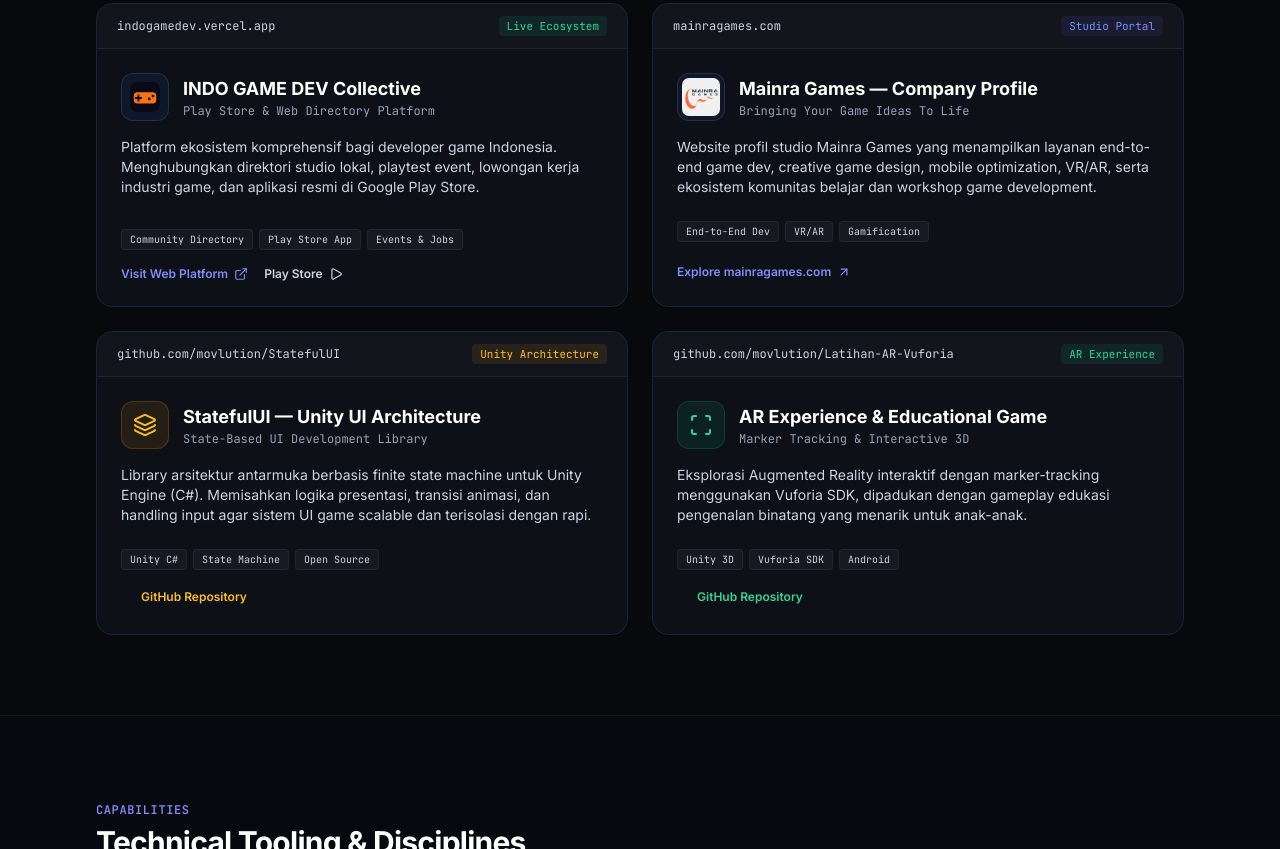
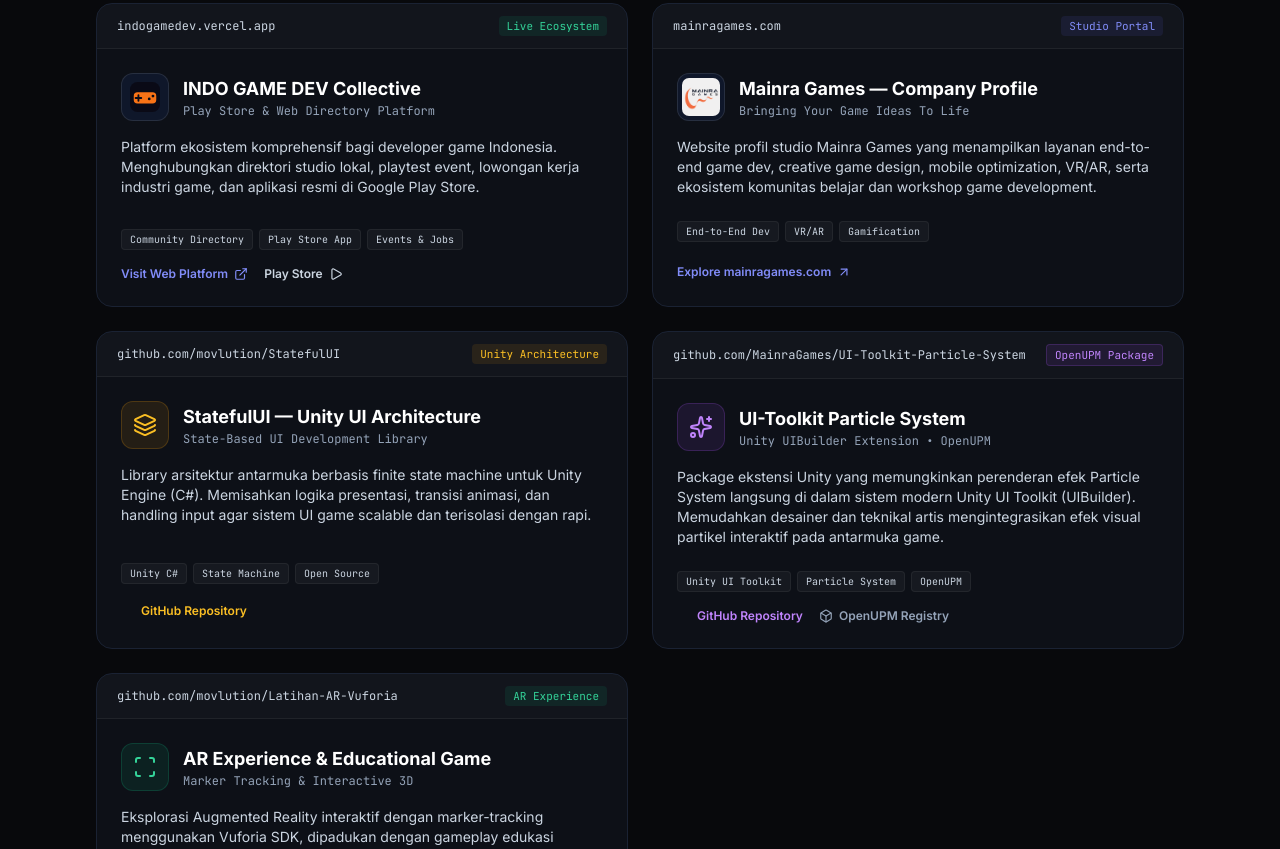
Before and after one commit to movlution/movlution.github.io, a plain HTML site: page index.html in a window 1280 px wide. Shown: the part 1412-2261 px from the top of the page. Drawn offline with nearby package versions, Linux system fonts and the light colour scheme.

Commit message:
feat(portfolio): add UI-Toolkit-Particle-System OpenUPM package to GameDev tooling showcase

```diff
--- a/index.html
+++ b/index.html
@@ -256,7 +256,7 @@
 
         <!-- Interactive Category Switcher (JavaScript controlled) -->
         <div class="flex items-center gap-1.5 p-1 bg-white/[0.03] border border-white/[0.06] rounded-xl self-start md:self-auto text-xs font-mono">
-          <button class="tab-btn active px-3 py-1.5 rounded-lg text-slate-300 hover:text-white transition" data-filter="all">All (5)</button>
+          <button class="tab-btn active px-3 py-1.5 rounded-lg text-slate-300 hover:text-white transition" data-filter="all">All (6)</button>
           <button class="tab-btn px-3 py-1.5 rounded-lg text-slate-400 hover:text-white transition" data-filter="published">Published</button>
           <button class="tab-btn px-3 py-1.5 rounded-lg text-slate-400 hover:text-white transition" data-filter="tooling">Engine & Tools</button>
         </div>
@@ -450,7 +450,48 @@
           </div>
         </div>
 
-        <!-- 5. Vuforia AR & Educational Game -->
+        <!-- 5. UI-Toolkit Particle System -->
+        <div class="raycast-card flex flex-col justify-between" data-category="tooling">
+          <div>
+            <div class="px-5 py-3 border-b border-white/[0.06] bg-white/[0.02] flex items-center justify-between text-xs text-slate-400">
+              <span class="font-mono text-slate-300">github.com/MainraGames/UI-Toolkit-Particle-System</span>
+              <span class="text-[11px] font-mono text-purple-400 bg-purple-500/10 px-2 py-0.5 rounded border border-purple-500/20">OpenUPM Package</span>
+            </div>
+            <div class="p-6">
+              <div class="flex items-center gap-3.5 mb-4">
+                <div class="w-12 h-12 rounded-xl bg-purple-500/10 border border-purple-500/20 flex items-center justify-center text-purple-400">
+                  <i data-lucide="sparkles" class="w-6 h-6"></i>
+                </div>
+                <div>
+                  <h3 class="text-lg font-bold text-white">UI-Toolkit Particle System</h3>
+                  <p class="text-xs text-slate-400 font-mono">Unity UIBuilder Extension • OpenUPM</p>
+                </div>
+              </div>
+              <p class="text-xs sm:text-sm text-slate-300 leading-relaxed">
+                Package ekstensi Unity yang memungkinkan perenderan efek Particle System langsung di dalam sistem modern Unity UI Toolkit (UIBuilder). Memudahkan desainer dan teknikal artis mengintegrasikan efek visual partikel interaktif pada antarmuka game.
+              </p>
+            </div>
+          </div>
+          <div class="p-6 pt-0">
+            <div class="flex flex-wrap gap-1.5 mb-4">
+              <span class="text-[10px] font-mono px-2 py-0.5 rounded bg-white/[0.04] text-slate-300 border border-white/[0.06]">Unity UI Toolkit</span>
+              <span class="text-[10px] font-mono px-2 py-0.5 rounded bg-white/[0.04] text-slate-300 border border-white/[0.06]">Particle System</span>
+              <span class="text-[10px] font-mono px-2 py-0.5 rounded bg-white/[0.04] text-slate-300 border border-white/[0.06]">OpenUPM</span>
+            </div>
+            <div class="flex items-center gap-4 text-xs font-semibold">
+              <a href="https://github.com/MainraGames/UI-Toolkit-Particle-System" target="_blank" rel="noopener noreferrer" class="inline-flex items-center gap-1.5 text-purple-400 hover:text-purple-300 transition">
+                <i data-lucide="github" class="w-3.5 h-3.5"></i>
+                <span>GitHub Repository</span>
+              </a>
+              <a href="https://openupm.com/packages/com.mainragames.uitoolkit-particlesystem/" target="_blank" rel="noopener noreferrer" class="inline-flex items-center gap-1.5 text-slate-400 hover:text-white transition">
+                <i data-lucide="box" class="w-3.5 h-3.5"></i>
+                <span>OpenUPM Registry</span>
+              </a>
+            </div>
+          </div>
+        </div>
+
+        <!-- 6. Vuforia AR & Educational Game -->
         <div class="raycast-card flex flex-col justify-between" data-category="tooling">
           <div>
             <div class="px-5 py-3 border-b border-white/[0.06] bg-white/[0.02] flex items-center justify-between text-xs text-slate-400">
```
